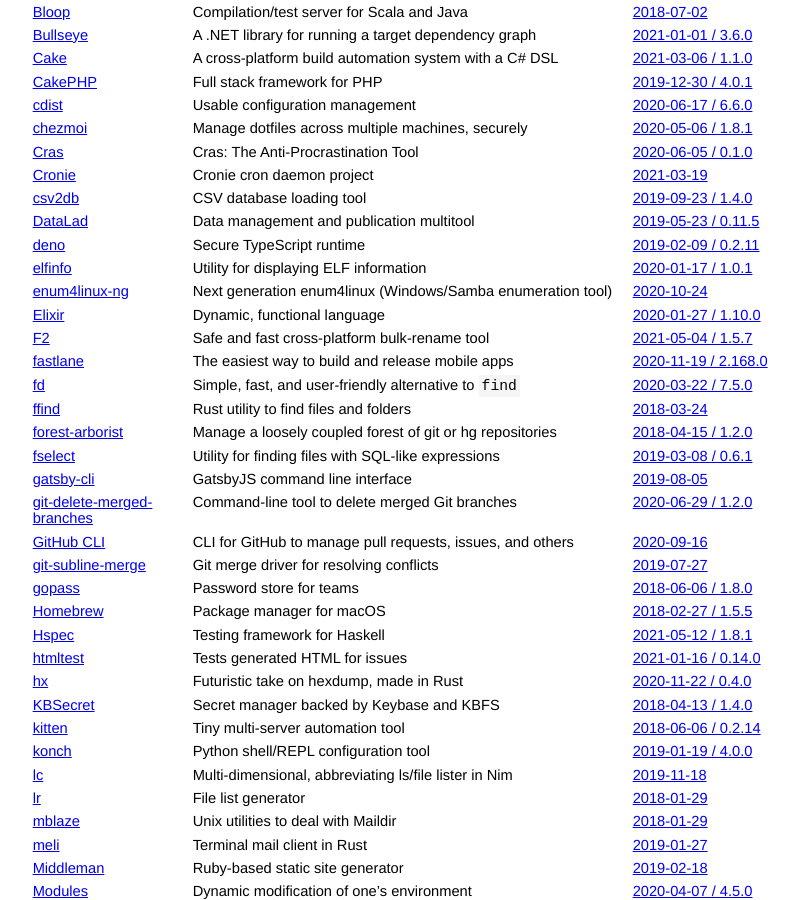
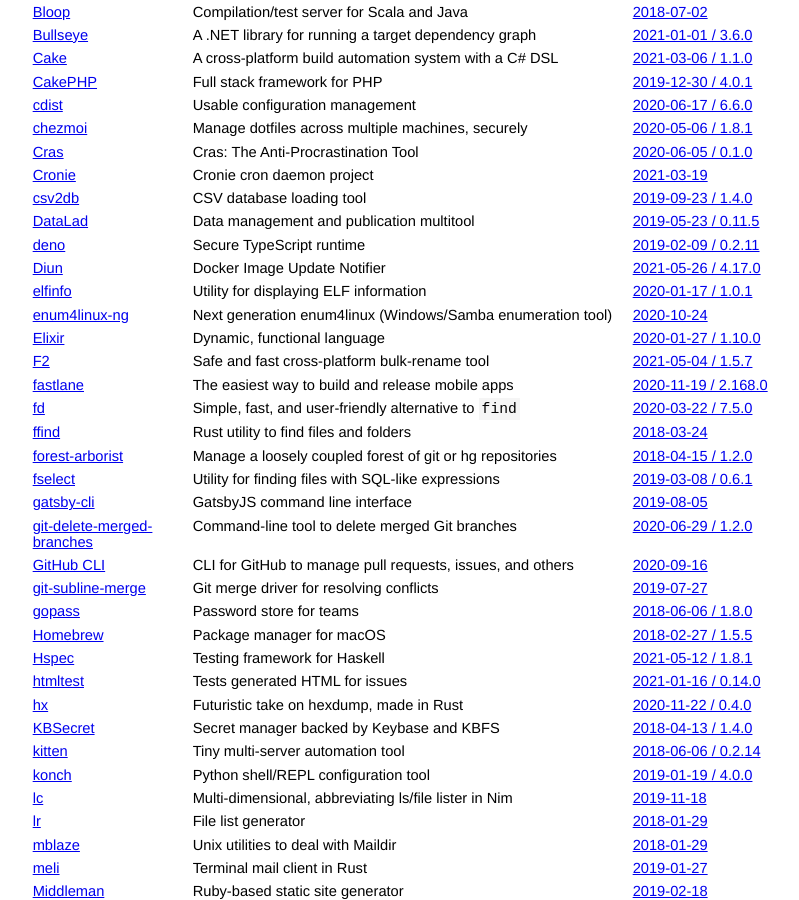
Before and after one commit to jcs/no_color, a Jekyll site: the page built from index.md, in a window 1280 px wide and 900 px high, scrolled down 1571 px. Shown: the whole window, without its empty margins (211-1010 px from the left). Built offline with Jekyll 4.4.1, drawn with Linux system fonts in a browser that asks for light colours; our own code applies the rules of GitHub Pages for plain Markdown files.

Commit message:
Add Diun (#122)

```diff
--- a/index.md
+++ b/index.md
@@ -112,6 +112,7 @@ color via `NO_COLOR`.
 | [csv2db](https://csv2db.github.io/) | CSV database loading tool | [2019-09-23 / 1.4.0](https://github.com/csv2db/csv2db/releases/tag/v1.4.0) |
 | [DataLad](https://www.datalad.org/) | Data management and publication multitool | [2019-05-23 / 0.11.5](https://github.com/datalad/datalad/releases/tag/0.11.5) |
 | [deno](https://github.com/denoland/deno) | Secure TypeScript runtime | [2019-02-09 / 0.2.11](https://github.com/denoland/deno/releases/tag/v0.2.11) |
+| [Diun](https://github.com/crazy-max/diun) | Docker Image Update Notifier | [2021-05-26 / 4.17.0](https://github.com/crazy-max/diun/releases/tag/v4.17.0) |
 | [elfinfo](https://github.com/xyproto/elfinfo) | Utility for displaying ELF information | [2020-01-17 / 1.0.1](https://github.com/xyproto/elfinfo/tree/1.0.1) |
 | [enum4linux-ng](https://github.com/cddmp/enum4linux-ng) | Next generation enum4linux (Windows/Samba enumeration tool) | [2020-10-24](https://github.com/cddmp/enum4linux-ng/commit/fa8f371de9975d4613c6ed9582b26db2584d10d8) |
 | [Elixir](https://elixir-lang.org) | Dynamic, functional language | [2020-01-27 / 1.10.0](https://github.com/elixir-lang/elixir/releases/tag/v1.10.0) |
```
